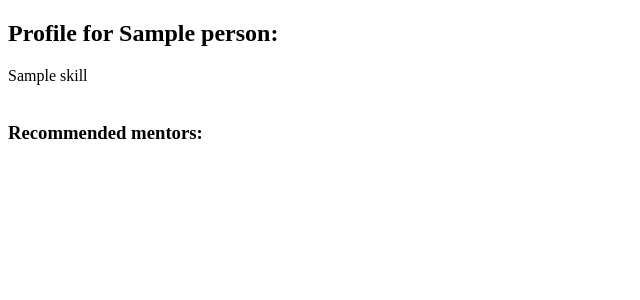
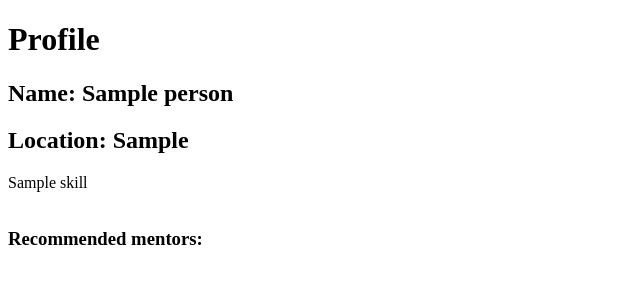
Before and after one commit to brighter-bee/matework, a Django app: page /1 in a window 1280 px wide. Shown: the top 300 px of the page, without its empty margins (0-640 px from the left). Run offline with Django 3.2, Linux system fonts and the light colour scheme; tables that the repository leaves empty hold one stand-in row (values such as "Sample post").

Commit message:
Add editable location info

```diff
--- a/profiles/models.py
+++ b/profiles/models.py
@@ -15,6 +15,7 @@
     name = models.CharField(max_length=100)
     user = models.ForeignKey(User, on_delete=models.CASCADE)
     skills = models.ManyToManyField(Skill)
+    location = models.TextField(default="")
 
     def __str__(self):
         return self.name + " - " + self.user.username
--- a/profiles/views.py
+++ b/profiles/views.py
@@ -1,7 +1,7 @@
-from django.db.models import Count
 from django.shortcuts import render, get_object_or_404
 from .models import Person, Skill
 from .models import User
+
 
 # Create your views here.
 
@@ -19,6 +19,11 @@
 
 
 def profile(request, request_username):
+    if request.method == "POST":
+        name = request.POST['name']
+        location = request.POST['location']
+        user_id = get_object_or_404(User, username=request_username)
+        Person.objects.filter(user=user_id).update(name=name, location=location)
     user_id = get_object_or_404(User, username=request_username)
     person_ = get_object_or_404(Person, user=user_id)
     skills = Skill.objects.all()
--- a/templates/profile.html
+++ b/templates/profile.html
@@ -52,8 +52,9 @@
 </head>
 <body>
 
-
-<h2>Profile for {{ person.name }}:</h2>
+<h1>Profile</h1>
+<h2>Name: {{ person.name }}</h2>
+<h2>Location: {{ person.location }}</h2>
 {% for s in person.skills.all %}
     {{ s }}
 {% endfor %}
@@ -66,8 +67,12 @@
     <form method="POST" class="form-group">
         {% csrf_token %}
         <label>
+            Name
+            <input placeholder="Enter your Name" name="name">
+        </label>
+        <label>
             Location
-        <input placeholder="Enter your location">
+            <input placeholder="Enter your location" name="location">
         </label>
         <label>
             Skills
```
Also changed, not shown: profiles/migrations/0004_person_user.py (added), profiles/migrations/0005_person_location.py (added). Lines whose indentation alone changed are shown as unchanged.
